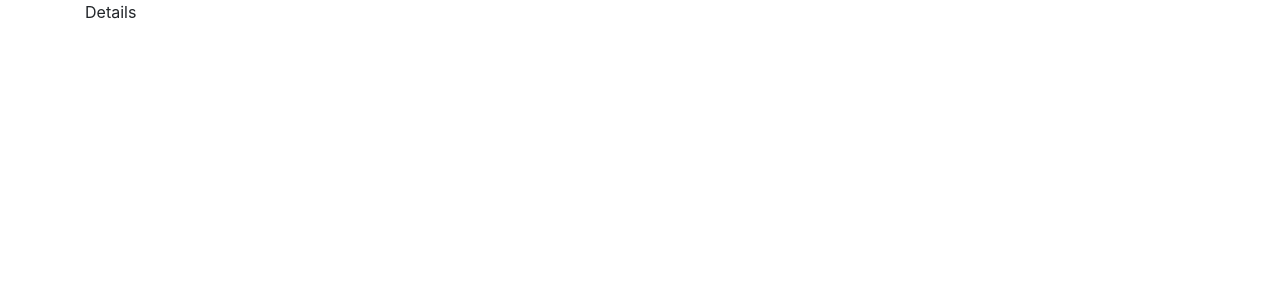
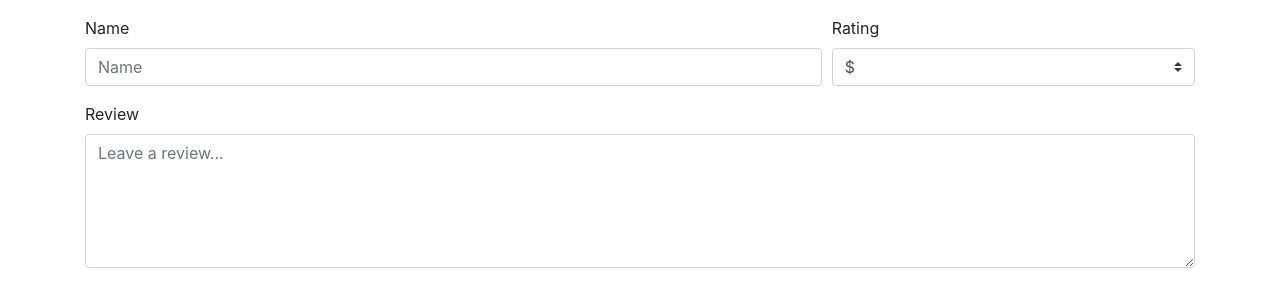
Before and after one commit to shanesc/yelp-clone, a React (Create React App) app in the folder client/: page /restaurants/1 in a window 1280 px wide. Shown: the top 306 px of the page. Built offline with nearby package versions, Linux system fonts and the light colour scheme; no server answers; the HTML template or start-up script is replaced by a standard one.

Commit message:
Add Review components, update pages, add reviews to API

```diff
--- a/client/src/apis/restaurantFinder.js
+++ b/client/src/apis/restaurantFinder.js
@@ -1 +1 @@
-export const url = 'http://localhost:3000/ap/v1/restaurants/';
+export const url = 'http://localhost:3000/api/v1/restaurants/';
--- /dev/null
+++ b/client/src/components/AddReview.jsx
@@ -0,0 +1,57 @@
+import React, { useState } from 'react';
+
+const AddReview = () => {
+  const [name, setName] = useState('');
+  const [rating, setRating] = useState('');
+  const [content, setContent] = useState('');
+
+  return (
+    <form>
+      <div className="form-row">
+        <div className="form-group col-8">
+          <label htmlFor="name">Name</label>
+          <input
+            value={name}
+            onChange={(e) => setName(e.target.value)}
+            type="text"
+            id="name"
+            placeholder="Name"
+            className="form-control"
+          />
+        </div>
+        <div className="form-group col-4">
+          <label htmlFor="rating">Rating</label>
+          <select
+            value={rating}
+            onChange={(e) => setRating(e.target.value)}
+            id="rating"
+            className="custom-select"
+          >
+            <option disabled>Price Range</option>
+            <option value="1">$</option>
+            <option value="2">$$</option>
+            <option value="3">$$$</option>
+            <option value="4">$$$$</option>
+            <option value="5">$$$$$</option>
+          </select>
+        </div>
+      </div>
+      <div className="form-group">
+        <label htmlFor="content">Review</label>
+        <textarea
+          value={content}
+          onChange={(e) => setContent(e.target.value)}
+          id="content"
+          className="form-control"
+          placeholder="Leave a review..."
+          rows="5"
+        ></textarea>
+      </div>
+      {/* <button type="submit" className="btn btn-primary">
+        Add Review
+      </button> */}
+    </form>
+  );
+};
+
+export default AddReview;
--- a/client/src/components/RestaurantList.jsx
+++ b/client/src/components/RestaurantList.jsx
@@ -31,14 +31,14 @@ const RestaurantList = () => {
       return restaurantsArray.map((restaurant) => {
         const { id, name, location, price_range } = restaurant;
         return (
-          <tr key={id}>
+          <tr onClick={() => handleSelect(id)} key={id}>
             <td>{name}</td>
             <td>{location}</td>
             <td>{'$'.repeat(price_range)}</td>
             <td>Rating</td>
             <td>
               <button
-                onClick={() => handleUpdate(id)}
+                onClick={(e) => handleUpdate(e, id)}
                 className="btn btn-warning"
               >
                 Update
@@ -46,7 +46,7 @@ const RestaurantList = () => {
             </td>
             <td>
               <button
-                onClick={() => handleDelete(id)}
+                onClick={(e) => handleDelete(e, id)}
                 className="btn btn-danger"
               >
                 Delete
@@ -57,7 +57,12 @@ const RestaurantList = () => {
       });
   };
 
-  const handleDelete = async (id) => {
+  const handleSelect = (id) => {
+    history.push(`/restaurants/${id}`);
+  };
+
+  const handleDelete = async (e, id) => {
+    e.stopPropagation();
     try {
       fetch(url + id, {
         method: 'DELETE',
@@ -68,7 +73,8 @@ const RestaurantList = () => {
     }
   };
 
-  const handleUpdate = (id) => {
+  const handleUpdate = (e, id) => {
+    e.stopPropagation();
     history.push(`/restaurants/${id}/update`);
   };
 
--- /dev/null
+++ b/client/src/components/ReviewItem.jsx
@@ -0,0 +1,22 @@
+import React from 'react';
+import StarRating from './StarRating';
+
+const ReviewItem = ({ review }) => {
+  const { name, rating, content } = review;
+  return (
+    <div
+      className="card text-white bg-primary mb-3 mr-4"
+      style={{ maxWidth: '30%' }}
+    >
+      <div className="card-header d-flex justify-content-between">
+        <span>{name}</span>
+        <StarRating rating={rating} />
+      </div>
+      <div className="card-body">
+        <p className="card-text">{content}</p>
+      </div>
+    </div>
+  );
+};
+
+export default ReviewItem;
--- /dev/null
+++ b/client/src/components/ReviewList.jsx
@@ -0,0 +1,14 @@
+import React from 'react';
+import ReviewItem from './ReviewItem';
+
+const ReviewList = ({ reviews }) => {
+  return (
+    <div className="form-row row-cols-3 justify-content-center mb-2 mx-0">
+      {reviews.map((review) => {
+        return <ReviewItem key={review.id} review={review} />;
+      })}
+    </div>
+  );
+};
+
+export default ReviewList;
--- /dev/null
+++ b/client/src/components/StarRating.jsx
@@ -0,0 +1,23 @@
+import React from 'react';
+
+const StarRating = ({ rating }) => {
+  const stars = [];
+  for (let i = 1; i <= 5; i++) {
+    if (i <= rating) {
+      stars.push(
+        <i key={i} className="fas fa-star text-warning"></i>
+      );
+    } else if (i > rating && i < rating + 1) {
+      stars.push(
+        <i key={i} className="fas fa-star-half-alt text-warning"></i>
+      );
+    } else {
+      stars.push(
+        <i key={i} className="far fa-star text-warning"></i>
+      );
+    }
+  }
+  return <div className="d-inline-block">{stars}</div>;
+};
+
+export default StarRating;
--- a/client/src/components/UpdateRestaurant.jsx
+++ b/client/src/components/UpdateRestaurant.jsx
@@ -9,11 +9,11 @@ const UpdateRestaurant = () => {
   const [location, setLocation] = useState('');
   const [priceRange, setPriceRange] = useState('');
 
-  useEffect(() => {
   const fetchRestaurant = async () => {
     try {
-        const data = await (await fetch(url + id)).json();
-        const { name, location, price_range } = data.data.restaurant;
+      const res = await fetch(url + id);
+      const { data } = await res.json();
+      const { name, location, price_range } = data.restaurant;
       setName(name);
       setLocation(location);
       setPriceRange(price_range);
@@ -22,6 +22,7 @@ const UpdateRestaurant = () => {
     }
   };
 
+  useEffect(() => {
     fetchRestaurant();
   }, []);
 
@@ -33,15 +34,15 @@ const UpdateRestaurant = () => {
       price_range: priceRange,
     };
     try {
-      const res = await fetch(url + id, {
+      await fetch(url + id, {
         method: 'PUT',
         headers: {
           'Content-Type': 'application/json',
         },
         body: JSON.stringify(formData),
       });
-      const data = await res.json();
-      history.push('/');
+
+      await history.push('/');
     } catch (err) {
       console.log(err);
     }
@@ -76,7 +77,7 @@ const UpdateRestaurant = () => {
             value={priceRange}
             onChange={(e) => setPriceRange(e.target.value)}
             id="price_range"
-            className="form-control"
+            className="form-control custom-select"
           >
             <option disabled>Price Range</option>
             <option value="1">$</option>
--- a/client/src/context/RestaurantsContext.js
+++ b/client/src/context/RestaurantsContext.js
@@ -4,6 +4,7 @@ export const RestaurantsContext = createContext();
 
 export const RestaurantsContextProvider = (props) => {
   const [restaurants, setRestaurants] = useState([]);
+  const [selectedRestaurant, setSelectedRestaurant] = useState(null);
 
   const addRestaurant = (restaurant) => {
     setRestaurants([...restaurants, restaurant]);
@@ -20,6 +21,8 @@ export const RestaurantsContextProvider = (props) => {
       value={{
         restaurants,
         setRestaurants,
+        selectedRestaurant,
+        setSelectedRestaurant,
         addRestaurant,
         deleteRestaurant,
       }}
--- a/client/src/routes/DetailPage.jsx
+++ b/client/src/routes/DetailPage.jsx
@@ -1,7 +1,44 @@
-import React from 'react';
+import React, { useContext, useEffect, useState } from 'react';
+import { useParams } from 'react-router-dom';
+import { RestaurantsContext } from '../context/RestaurantsContext';
+import { url } from '../apis/restaurantFinder';
+import ReviewList from '../components/ReviewList';
+import AddReview from '../components/AddReview';
 
 const DetailPage = () => {
-  return <div>Details</div>;
+  const { id } = useParams();
+  const { selectedRestaurant, setSelectedRestaurant } = useContext(
+    RestaurantsContext
+  );
+  const [restaurantIsLoaded, setRestaurantIsLoaded] = useState(false);
+
+  useEffect(() => {
+    const fetchRestaurant = async () => {
+      try {
+        const res = await fetch(url + id);
+        const { data } = await res.json();
+        setSelectedRestaurant(data.restaurant);
+        setRestaurantIsLoaded(true);
+      } catch (err) {
+        console.log(err);
+      }
+    };
+    fetchRestaurant();
+  }, []);
+
+  return (
+    <div className="mt-3">
+      {restaurantIsLoaded ? (
+        <>
+          <h1>{selectedRestaurant.name}</h1>
+          <ReviewList reviews={selectedRestaurant.reviews} />
+        </>
+      ) : (
+        ''
+      )}
+      <AddReview />
+    </div>
+  );
 };
 
 export default DetailPage;
```
Also changed, not shown: 2 other files (tests, documents, lock files or other folders). Lines whose indentation alone changed are shown as unchanged.
